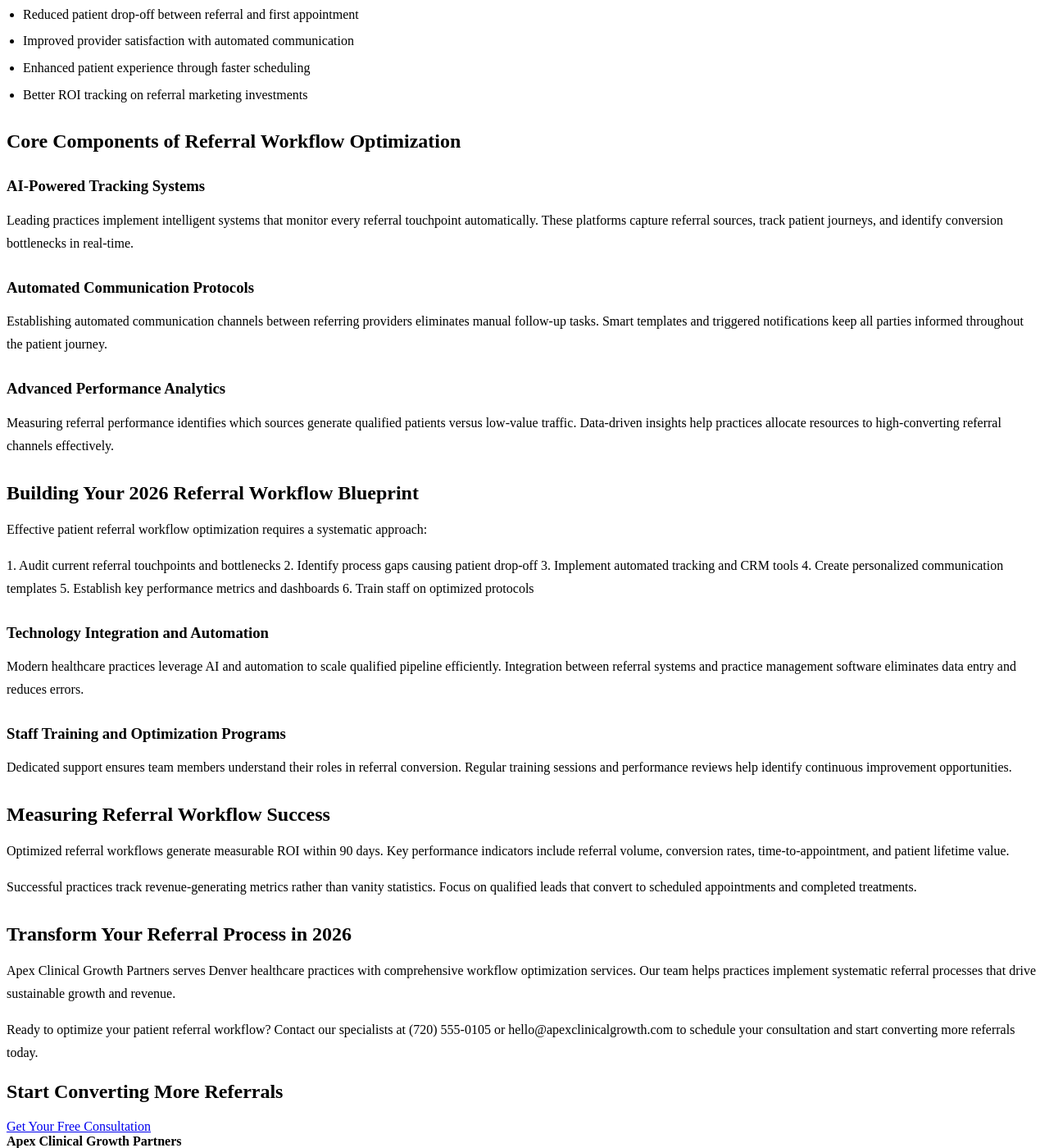
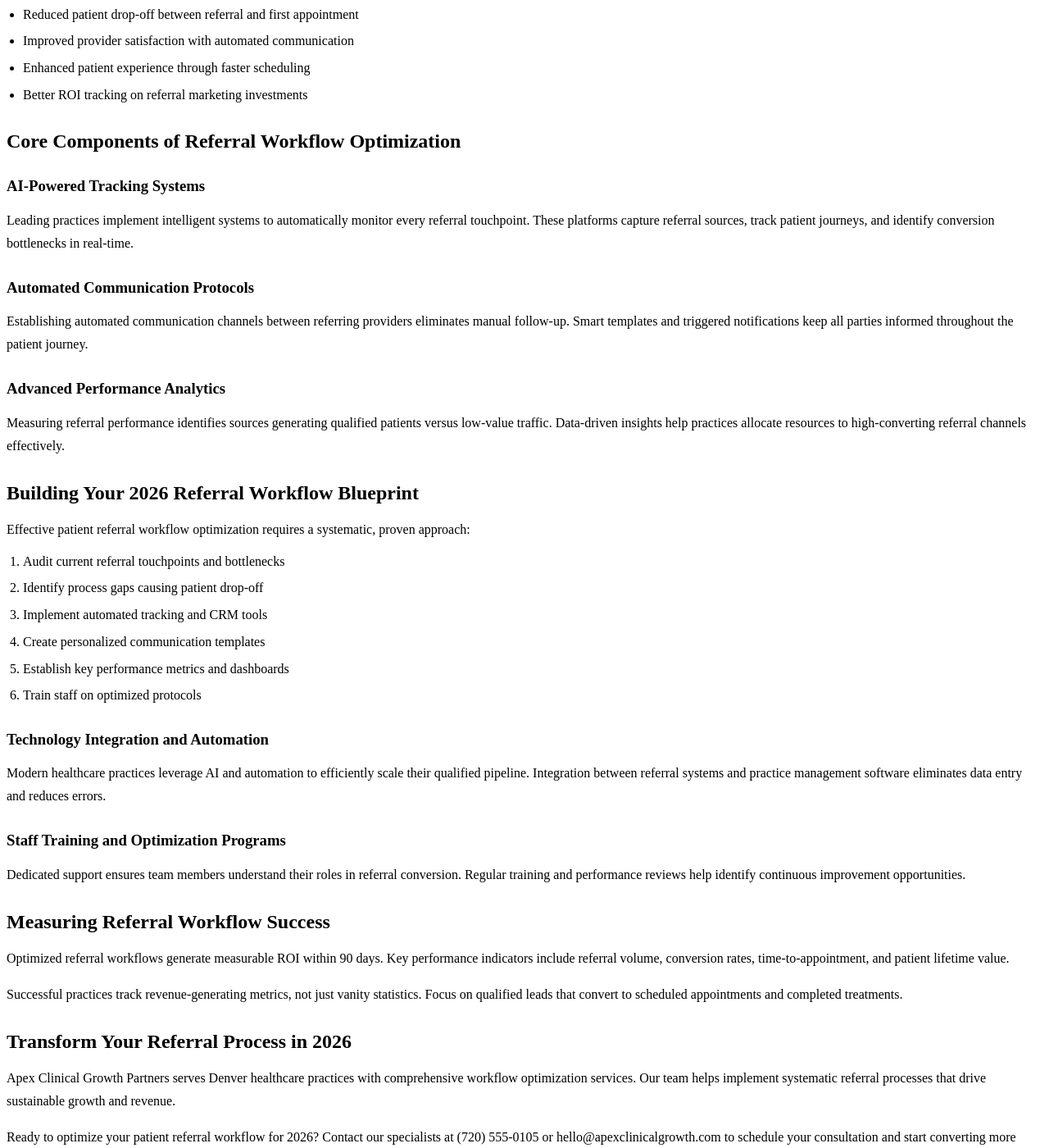
Before and after one commit to prjctlphbt/orbitr-canary-angular-20260228, a Jekyll site: the page patient-referral-workflow-blueprint.html, which Jekyll copies as it is, in a window 1280 px wide and 1400 px high, scrolled down 417 px. Shown: the whole window at 82% size. Built offline with Jekyll 4.4.1, drawn with Linux system fonts in a browser that asks for light colours; some of the changed text lies outside the part shown.

Commit message:
Refresh and update content: patient-referral-workflow-blueprint.html

```diff
--- a/patient-referral-workflow-blueprint.html
+++ b/patient-referral-workflow-blueprint.html
@@ -4,7 +4,7 @@
 <head>
 <meta charset="utf-8"/>
 <meta content="width=device-width, initial-scale=1.0" name="viewport"/>
-<meta content="Optimize your patient referral workflow with Apex Clinical Growth Partners. Streamline processes, reduce delays, and boost referral volume by 40% in 2026. Get your blueprint today." name="description"/>
+<meta content="Unlock growth in 2026 with Apex Clinical Growth Partners' Patient Referral Workflow Optimization Blueprint. Streamline processes, reduce delays, and boost referral volume by up to 45%. Get your comprehensive guide today." name="description"/>
 <title>Patient Referral Workflow Optimization Blueprint | 2026 Guide</title>
 <style>
 
@@ -109,10 +109,10 @@
 <section class="landing-content">
 <div class="container orbitr-generated-content">
 <h1>Patient Referral Workflow Optimization Blueprint</h1>
-<p>Streamlining patient referrals drives healthcare growth and maximizes revenue in 2026. Effective workflow optimization transforms fragmented processes into seamless systems that convert qualified leads into scheduled patients.</p>
+<p>Streamlining patient referrals is crucial for healthcare growth and maximizing revenue in 2026. Effective workflow optimization transforms fragmented processes into seamless systems, converting qualified leads into scheduled patients.</p>
 <h2>Why Patient Referral Workflows Drive Practice Growth</h2>
-<p>Inefficient referral systems waste valuable opportunities and marketing budget. Healthcare practices lose potential revenue when referral processes lack automation and tracking capabilities.</p>
-<p>What practices achieve within 90 days of implementing optimized workflows:</p>
+<p>Inefficient referral systems waste valuable opportunities and marketing budget. Practices lose potential revenue when referral processes lack automation and robust tracking capabilities.</p>
+<p>Practices typically achieve significant results within 90 days of implementing optimized workflows:</p>
 <ul>
 <li>45% increase in referral conversion rates</li>
 <li>Reduced patient drop-off between referral and first appointment</li>
@@ -122,29 +122,31 @@
 </ul>
 <h2>Core Components of Referral Workflow Optimization</h2>
 <h3>AI-Powered Tracking Systems</h3>
-<p>Leading practices implement intelligent systems that monitor every referral touchpoint automatically. These platforms capture referral sources, track patient journeys, and identify conversion bottlenecks in real-time.</p>
+<p>Leading practices implement intelligent systems to automatically monitor every referral touchpoint. These platforms capture referral sources, track patient journeys, and identify conversion bottlenecks in real-time.</p>
 <h3>Automated Communication Protocols</h3>
-<p>Establishing automated communication channels between referring providers eliminates manual follow-up tasks. Smart templates and triggered notifications keep all parties informed throughout the patient journey.</p>
+<p>Establishing automated communication channels between referring providers eliminates manual follow-up. Smart templates and triggered notifications keep all parties informed throughout the patient journey.</p>
 <h3>Advanced Performance Analytics</h3>
-<p>Measuring referral performance identifies which sources generate qualified patients versus low-value traffic. Data-driven insights help practices allocate resources to high-converting referral channels effectively.</p>
+<p>Measuring referral performance identifies sources generating qualified patients versus low-value traffic. Data-driven insights help practices allocate resources to high-converting referral channels effectively.</p>
 <h2>Building Your 2026 Referral Workflow Blueprint</h2>
-<p>Effective patient referral workflow optimization requires a systematic approach:</p>
-<p>1. Audit current referral touchpoints and bottlenecks
-2. Identify process gaps causing patient drop-off
-3. Implement automated tracking and CRM tools
-4. Create personalized communication templates
-5. Establish key performance metrics and dashboards
-6. Train staff on optimized protocols</p>
+<p>Effective patient referral workflow optimization requires a systematic, proven approach:</p>
+<ol>
+<li>Audit current referral touchpoints and bottlenecks</li>
+<li>Identify process gaps causing patient drop-off</li>
+<li>Implement automated tracking and CRM tools</li>
+<li>Create personalized communication templates</li>
+<li>Establish key performance metrics and dashboards</li>
+<li>Train staff on optimized protocols</li>
+</ol>
 <h3>Technology Integration and Automation</h3>
-<p>Modern healthcare practices leverage AI and automation to scale qualified pipeline efficiently. Integration between referral systems and practice management software eliminates data entry and reduces errors.</p>
+<p>Modern healthcare practices leverage AI and automation to efficiently scale their qualified pipeline. Integration between referral systems and practice management software eliminates data entry and reduces errors.</p>
 <h3>Staff Training and Optimization Programs</h3>
-<p>Dedicated support ensures team members understand their roles in referral conversion. Regular training sessions and performance reviews help identify continuous improvement opportunities.</p>
+<p>Dedicated support ensures team members understand their roles in referral conversion. Regular training and performance reviews help identify continuous improvement opportunities.</p>
 <h2>Measuring Referral Workflow Success</h2>
 <p>Optimized referral workflows generate measurable ROI within 90 days. Key performance indicators include referral volume, conversion rates, time-to-appointment, and patient lifetime value.</p>
-<p>Successful practices track revenue-generating metrics rather than vanity statistics. Focus on qualified leads that convert to scheduled appointments and completed treatments.</p>
+<p>Successful practices track revenue-generating metrics, not just vanity statistics. Focus on qualified leads that convert to scheduled appointments and completed treatments.</p>
 <h2>Transform Your Referral Process in 2026</h2>
-<p>Apex Clinical Growth Partners serves Denver healthcare practices with comprehensive workflow optimization services. Our team helps practices implement systematic referral processes that drive sustainable growth and revenue.</p>
-<p>Ready to optimize your patient referral workflow? Contact our specialists at (720) 555-0105 or hello@apexclinicalgrowth.com to schedule your consultation and start converting more referrals today.</p>
+<p>Apex Clinical Growth Partners serves Denver healthcare practices with comprehensive workflow optimization services. Our team helps implement systematic referral processes that drive sustainable growth and revenue.</p>
+<p>Ready to optimize your patient referral workflow for 2026? Contact our specialists at (720) 555-0105 or hello@apexclinicalgrowth.com to schedule your consultation and start converting more referrals today.</p>
 </div>
 </section>
 <section class="landing-cta">
```
Also changed, not shown: other parts of patient-referral-workflow-blueprint.html (+0 -10 lines).
